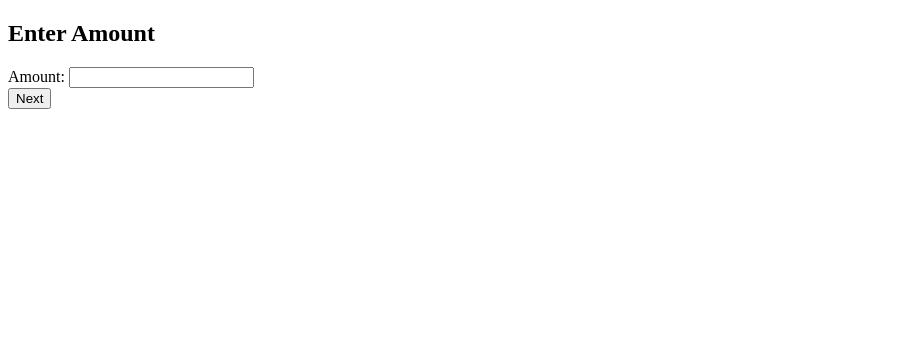
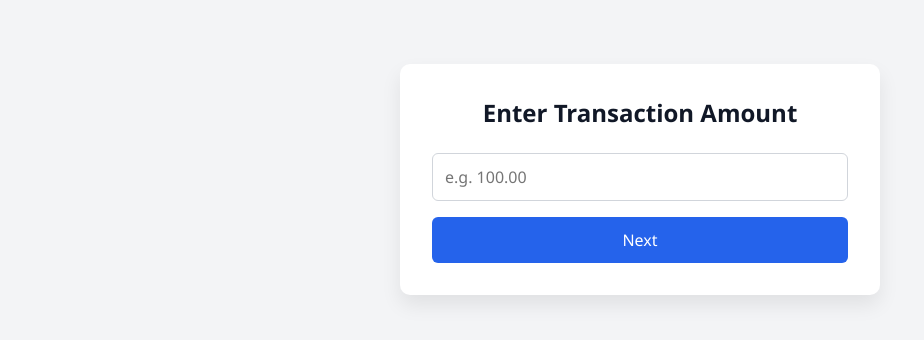
Before and after one commit to Lloydsgit/morgan, a Flask app: page /amount in a window 1280 px wide. Shown: the top 340 px of the page, without its empty margins (0-924 px from the left). Run offline with Flask 3, Linux system fonts and the light colour scheme; the visitor is signed in with stand-in values (Sample User, id 1).

Commit message:
Update amount.html

```diff
--- a/templates/amount.html
+++ b/templates/amount.html
@@ -1,11 +1,17 @@
 <!DOCTYPE html>
-<html>
-<head><title>Enter Amount</title></head>
+<html lang="en">
+<head>
+  <meta charset="UTF-8">
+  <title>Enter Amount</title>
+  <link rel="stylesheet" href="{{ url_for('static', filename='style.css') }}">
+</head>
 <body>
-  <h2>Enter Amount</h2>
-  <form method="post">
-    Amount: <input type="text" name="amount"><br>
-    <button type="submit">Next</button>
-  </form>
+  <div class="container">
+    <h2>Enter Transaction Amount</h2>
+    <form method="post">
+      <input type="text" name="amount" placeholder="e.g. 100.00" required>
+      <button type="submit">Next</button>
+    </form>
+  </div>
 </body>
 </html>
```
